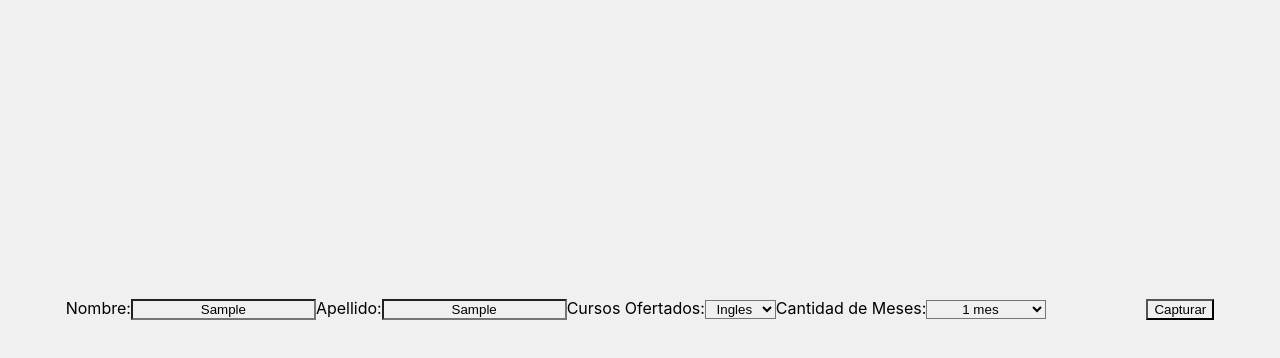
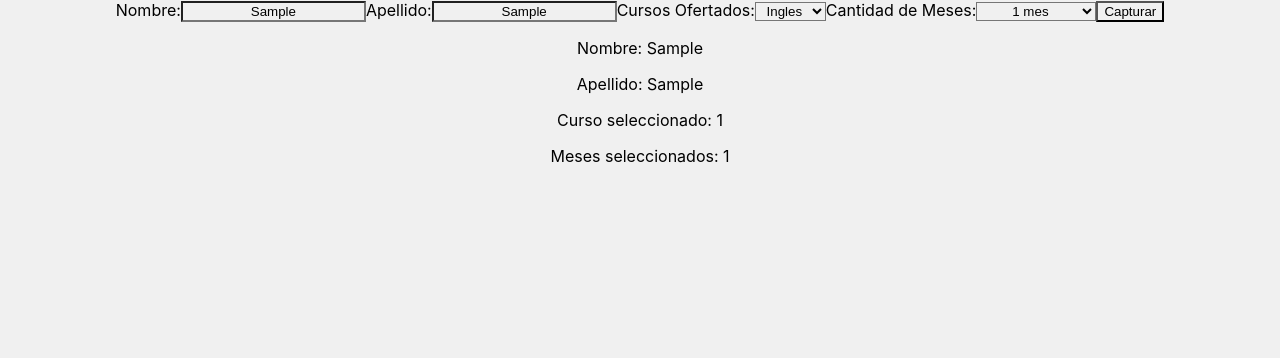
Before and after one commit to ICesaRomeroI/PruebaPractica1-DPS, a React (Create React App) app in the folder ejercicio1/: page / in a window 1280 px wide. Both pictures are taken after typing "Sample", "Sample" into the empty fields and a click on the button "Capturar". Shown: the top 358 px of the page. Built offline with nearby package versions, Linux system fonts and the light colour scheme.

Commit message:
Add files via upload

```diff
--- a/ejercicio1/src/components/Header.jsx
+++ b/ejercicio1/src/components/Header.jsx
@@ -3,8 +3,9 @@ import React, { useState } from "react";
 export const Header = () => {
   const [nombre, setNombre] = useState('');
   const [apellido, setApellido] = useState('');
-  const [curso, setCurso] = useState('1'); // Inicializar con el valor predeterminado
-  const [meses, setMeses] = useState('1'); // Inicializar con el valor predeterminado
+  const [curso, setCurso] = useState('1');
+  const [meses, setMeses] = useState('1');
+  const [mostrarValores, setMostrarValores] = useState(false); // Estado para controlar la visibilidad de los valores
 
   const handleChange = (event) => {
     const { name, value } = event.target;
@@ -21,11 +22,7 @@ export const Header = () => {
 
   const handleSubmit = (event) => {
     event.preventDefault();
-    console.log('Nombre capturado:', nombre);
-    console.log('Apellido capturado:', apellido);
-    console.log('Curso seleccionado:', curso);
-    console.log('Meses seleccionados:', meses);
-    // Puedes realizar otras acciones con los valores capturados aquí.
+    setMostrarValores(true); // Habilitar la visualización de valores al hacer clic en el botón
   };
 
   return (
@@ -62,7 +59,7 @@ export const Header = () => {
         </label>
         <label>
           Cantidad de Meses:
-          <select id="meses"
+          <select
             name="meses"
             value={meses}
             onChange={handleChange}
@@ -75,11 +72,20 @@ export const Header = () => {
             <option value="6">10 o más meses</option>
           </select>
         </label>
-
         <button type="submit">Capturar</button>
       </form>
+
+      {/* Mostrar los valores capturados en el componente OtroComponente solo si mostrarValores es verdadero */}
+      {mostrarValores && (
+        <div>
+          <p>Nombre: {nombre}</p>
+          <p>Apellido: {apellido}</p>
+          <p>Curso seleccionado: {curso}</p>
+          <p>Meses seleccionados: {meses}</p>
+        </div>
+      )}
     </div>
   );
-}
+};
 
 export default Header;
```
